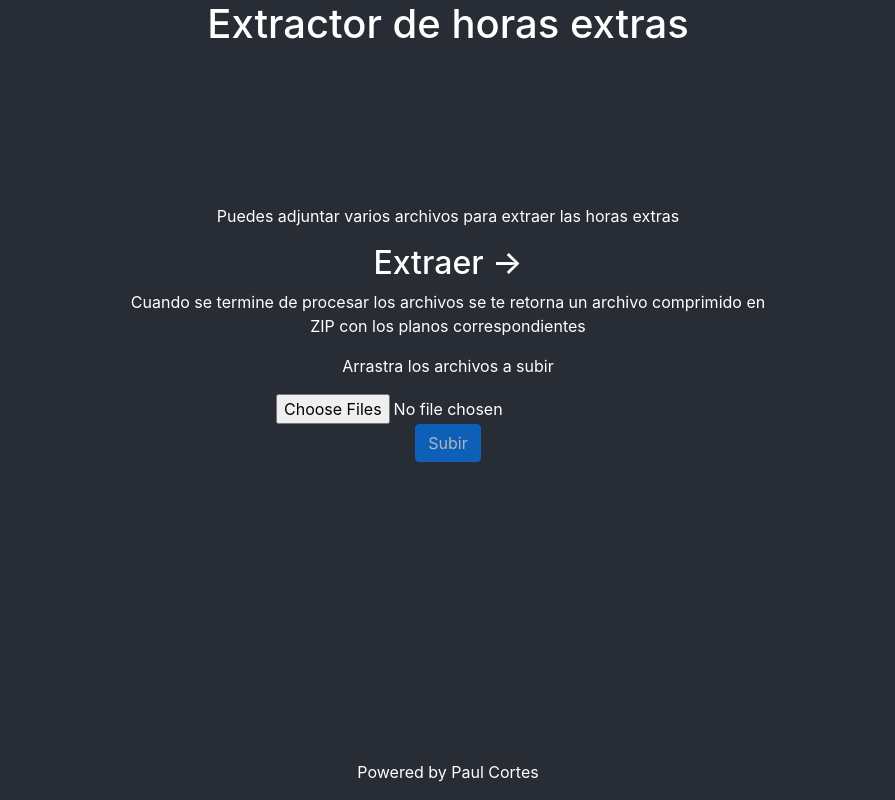
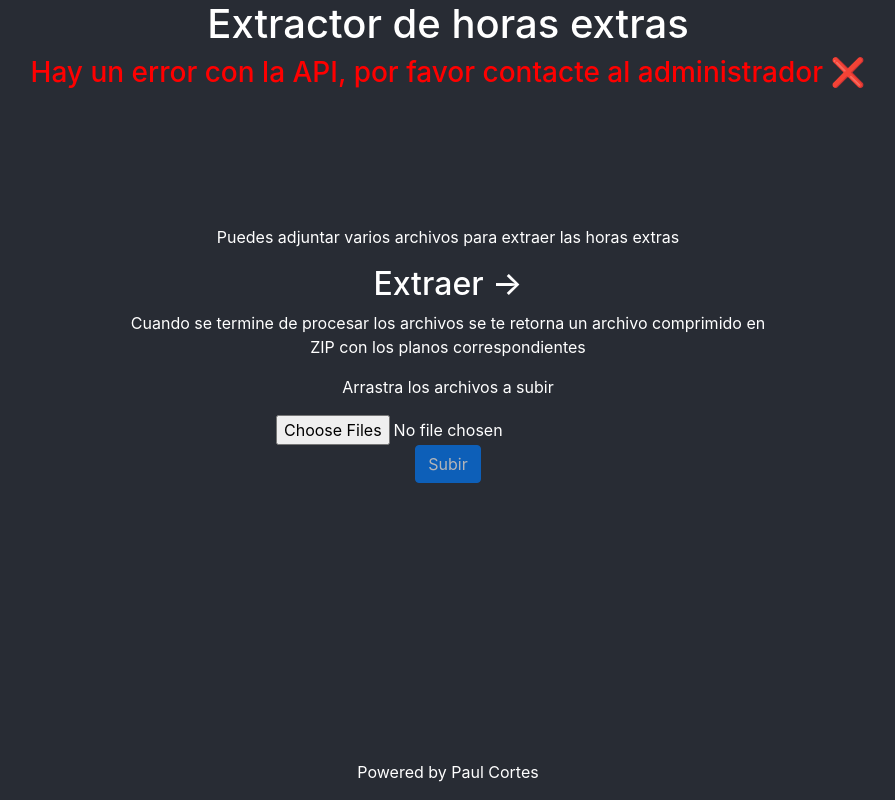
Before and after one commit to kerkox/react-excel-horas-extras, a React (Create React App) app: page / in a window 1280 px wide. Shown: the whole page, without its empty margins (192-1087 px from the left). Built offline with nearby package versions, Linux system fonts and the light colour scheme; no server answers.

Commit message:
Anuncios de si el servidor esta funcionando o no

```diff
--- a/src/App.css
+++ b/src/App.css
@@ -42,6 +42,10 @@
   color: white;
 }
 
+.error {
+  color: red;
+}
+
 @keyframes App-logo-spin {
   from {
     transform: rotate(0deg);
--- a/src/App.js
+++ b/src/App.js
@@ -1,11 +1,35 @@
+import axios from "axios";
+import { useEffect, useState } from "react";
 import "./App.css";
+import { config } from "./config/config";
 import { FormFile } from "./components/FormFile";
 
 function App() {
+  const [errorBackend, setErrorBackend] = useState(false);
+
+  useEffect(() => {
+    // Vamos a valiar la salud del Backend en el caso de no estar funcionando el backend informar
+    const API = config.prod.API_URL;
+    axios
+      .get(`${API}/health-check`)
+      .then((res) => {
+        console.log("everything is ok");
+      })
+      .catch((err) => {
+        console.log("Error al intentar comunicarse con el backend");
+        setErrorBackend(true);
+      });
+  }, []);
+
   return (
     <div className="App">
       <header className="App-header">
         <h1>Extractor de horas extras</h1>
+        {errorBackend ? (
+          <h3 className="error">
+            Hay un error con la API, por favor contacte al administrador ❌
+          </h3>
+        ) : <h3>Todo esta Ok con el servidor ✅</h3>}
       </header>
       <div className="content">
         <p>Puedes adjuntar varios archivos para extraer las horas extras</p>
```
Also changed, not shown: 1 other file (tests, documents, lock files or other folders).
